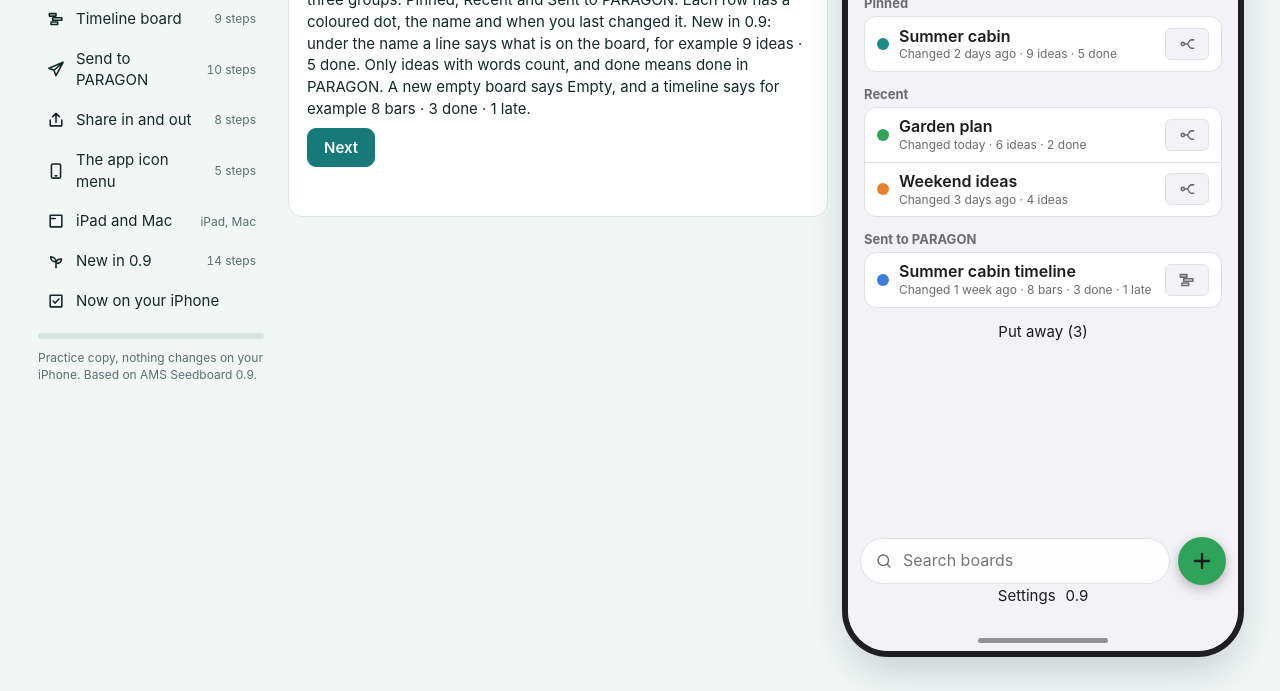
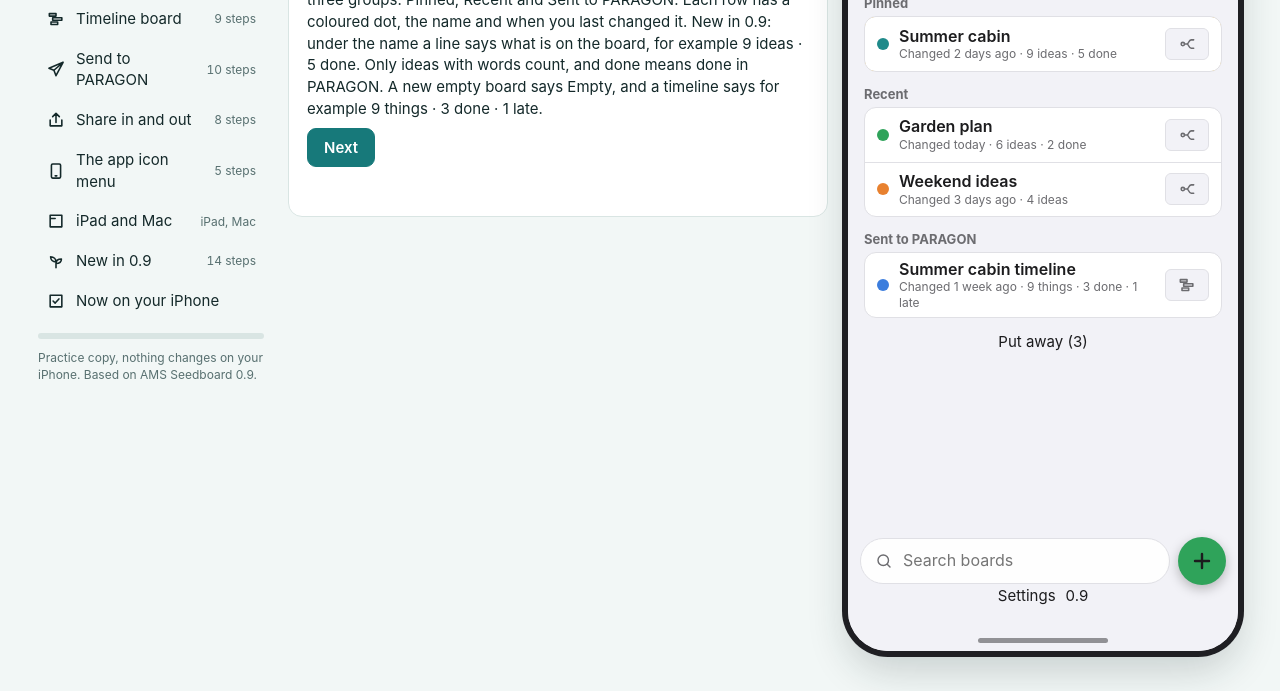
Before and after one commit to marsch124/AMS-Seedboard, a plain HTML site: page Docs/intro/index.html in a window 1280 px wide. Shown: the part 190-881 px from the top of the page. Drawn offline with Linux system fonts and the light colour scheme.

Commit message:
Course: timeline list line counts things
Co-Authored-By: Claude Opus 5.5 <noreply@anthropic.com>

```diff
--- a/Docs/intro/index.html
+++ b/Docs/intro/index.html
@@ -498,7 +498,7 @@ const BOARDS = [
   { id: 'cabin', n: 'Summer cabin', col: '--b3', group: 'Pinned', info: 'Changed 2 days ago · 9 ideas · 5 done', words: 'timber roof permit walls paint form fee', bt: 'mind', cnt: '9 ideas · 5 done' },
   { id: 'garden', n: 'Garden plan', col: '--b6', group: 'Recent', info: 'Changed today · 6 ideas · 2 done', words: 'tomatoes compost fence beds', bt: 'mind', cnt: '6 ideas · 2 done' },
   { id: 'weekend', n: 'Weekend ideas', col: '--b2', group: 'Recent', info: 'Changed 3 days ago · 4 ideas', words: 'hike picnic market', bt: 'mind', cnt: '4 ideas' },
-  { id: 'tline', n: 'Summer cabin timeline', col: '--b4', group: 'Sent to PARAGON', info: 'Changed 1 week ago · 8 bars · 3 done · 1 late', words: 'plans survey clearing walls roof paint', bt: 'tl', cnt: '8 bars · 3 done · 1 late' },
+  { id: 'tline', n: 'Summer cabin timeline', col: '--b4', group: 'Sent to PARAGON', info: 'Changed 1 week ago · 9 things · 3 done · 1 late', words: 'plans survey clearing walls roof paint', bt: 'tl', cnt: '9 things · 3 done · 1 late' },
 ];
 const STARTERS = [['st-blank', 'Blank board', 'plus'], ['st-mind', 'Mind map', 'mind'], ['st-flow', 'Flow', 'flow'], ['st-pros', 'Pros and cons', 'pros'],
   ['st-plan', 'Plan in steps', 'plan'], ['st-timeline', 'Timeline', 'timeline'], ['st-who', 'Who does what', 'who'],
@@ -1027,7 +1027,7 @@ const tlb = o => set(Object.assign({ screen: 'board', bt: 'tl', bname: 'Summer c
 const withSent = (m, o) => { tlb(Object.assign({ dock: true }, o || {})); S.sent = mkSent(m); };
 const LESSONS = [
   { title: 'Home and starters', icon: 'home', steps: [
-    { kind: 'look', head: 'Your boards come first', text: 'Seedboard opens on your list of boards. Under the title they stand in three groups: Pinned, Recent and Sent to PARAGON. Each row has a coloured dot, the name and when you last changed it. New in 0.9: under the name a line says what is on the board, for example 9 ideas · 5 done. Only ideas with words count, and done means done in PARAGON. A new empty board says Empty, and a timeline says for example 8 bars · 3 done · 1 late.', target: 'row-cabin', setup: () => set({}),
+    { kind: 'look', head: 'Your boards come first', text: 'Seedboard opens on your list of boards. Under the title they stand in three groups: Pinned, Recent and Sent to PARAGON. Each row has a coloured dot, the name and when you last changed it. New in 0.9: under the name a line says what is on the board, for example 9 ideas · 5 done. Only ideas with words count, and done means done in PARAGON. A new empty board says Empty, and a timeline says for example 9 things · 3 done · 1 late.', target: 'row-cabin', setup: () => set({}),
       wide: { text: 'No board is open, so the home page shows. At the side stands the list of your boards in three groups: Pinned, Recent and Sent to PARAGON. Each row has a coloured dot, the name and what is on the board, for example 6 ideas · 2 done (new in 0.9). The list stays there when a board is open. Press Home at the top of the list to come back to this page.' } },
     { kind: 'look', head: 'Search and the round green +', text: 'At the bottom, under your thumb, stand the search field "Search boards" and a round green +. The version number, 0.9, is in the last line.', target: 'plus', setup: () => set({}),
       wide: { head: 'Search and New board', text: 'At the top of the list stand the green New board button and the field "Search boards". Settings and the version number, 0.9, are at the bottom of the list.' } },
```
